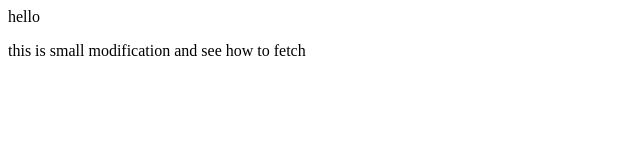
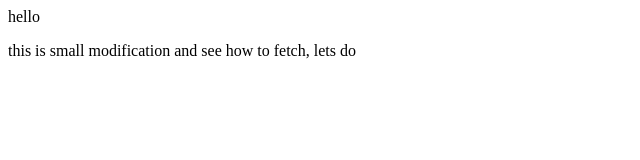
Before and after one commit to parameshwar-dunuka/client-static, a plain HTML site: page client-static/index2.html in a window 1280 px wide. Shown: the full height of the page, 0-640 px from the left. Drawn offline with Linux system fonts and the light colour scheme.

Commit message:
my changes

```diff
--- a/client-static/index2.html
+++ b/client-static/index2.html
@@ -1,4 +1,4 @@
 <html>
     <body>hello</body>
-    <p>this is small modification and see how to fetch</p>
+    <p>this is small modification and see how to fetch, lets do</p>
 </html>
```
